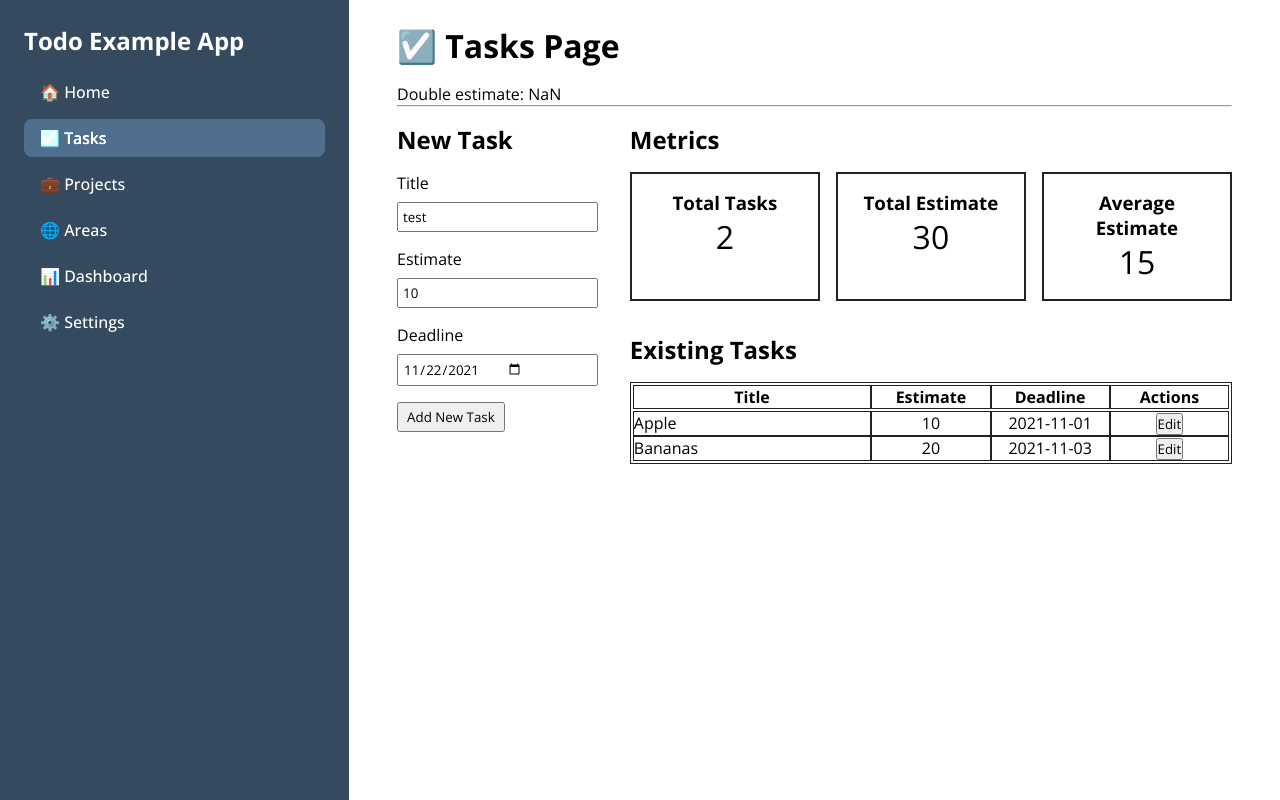
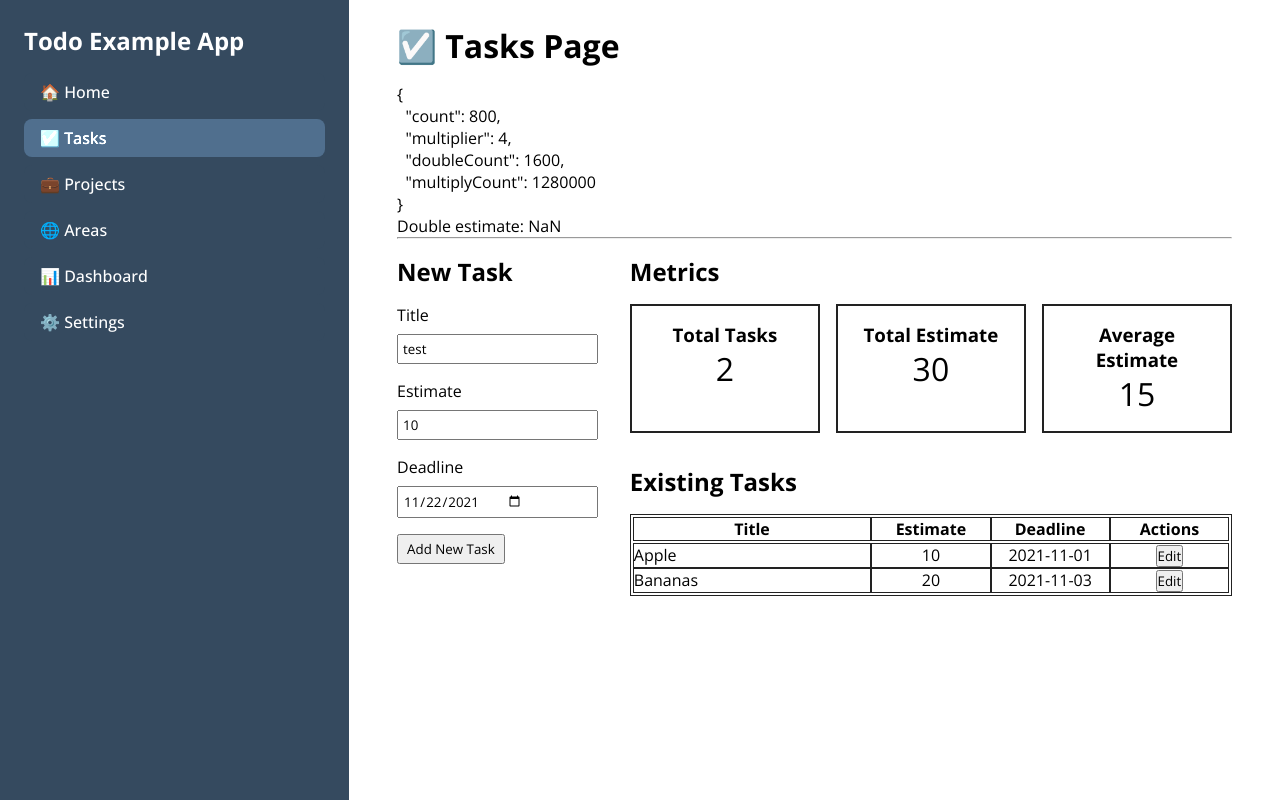
Before and after one commit to bencodezen/essential-vue-3-patterns-and-techniques, a Vue app in the folder example/: page /#/tasks in a window 1280 px wide. Built offline with nearby package versions, Linux system fonts and the light colour scheme.

Commit message:
feature: abstract away counter state to a composable

```diff
--- /dev/null
+++ b/example/src/composables/useCounter.js
@@ -0,0 +1,18 @@
+import { computed, reactive } from 'vue'
+
+const countState = reactive({
+  count: 800,
+  multiplier: 4,
+  doubleCount: computed(() => {
+    return countState.count * 2
+  }),
+  multiplyCount: computed(() => {
+    return countState.count * countState.doubleCount
+  })
+})
+
+export default function () {
+  return {
+    countState
+  }
+}
--- a/example/src/pages/Home.vue
+++ b/example/src/pages/Home.vue
@@ -1,5 +1,6 @@
 <script>
-import { computed, reactive, ref } from 'vue'
+import { computed, ref } from 'vue'
+import useCounter from '../composables/useCounter'
 import DefaultLayout from '../layouts/DefaultLayout.vue'
 
 export default {
@@ -13,6 +14,8 @@ export default {
       multiplier: 3
     })
 
+    const { countState } = useCounter()
+
     // Computed with Ref
     const multiplyCount = computed(() => {
       return newCount.value.count * newCount.value.multiplier
@@ -24,26 +27,26 @@ export default {
     })
 
     // Computed Inside of Reactive
-    const countState = reactive({
-      count: 800,
-      multiplier: 4,
-      doubleCount: computed(() => {
-        return countState.count * 2
-      }),
-      multiplyCount: computed(() => {
-        return countState.count * countState.doubleCount
-      })
-    })
+    // const countState = reactive({
+    //   count: 800,
+    //   multiplier: 4,
+    //   doubleCount: computed(() => {
+    //     return countState.count * 2
+    //   }),
+    //   multiplyCount: computed(() => {
+    //     return countState.count * countState.doubleCount
+    //   })
+    // })
 
     // Computed with Reactive
-    const doubleCountState = computed(() => {
-      return countState.count * countState.multiplier
-    })
+    // const doubleCountState = computed(() => {
+    //   return countState.count * countState.multiplier
+    // })
 
     // Computed with Computed Reactive
-    const halfCountState = computed(() => {
-      return doubleCountState.value / 2
-    })
+    // const halfCountState = computed(() => {
+    //   return doubleCountState.value / 2
+    // })
 
     const incrementNewCount = () => {
       countState.count++
@@ -51,8 +54,8 @@ export default {
 
     return {
       countState,
-      doubleCountState,
-      halfCountState,
+      // doubleCountState,
+      // halfCountState,
       halfCount,
       multiplyCount,
       newCount,
--- a/example/src/pages/Tasks.vue
+++ b/example/src/pages/Tasks.vue
@@ -1,6 +1,9 @@
 <script setup>
-import { computed, reactive, toRefs } from 'vue'
+import { computed, reactive, toRefs, onMounted } from 'vue'
+import useCounter from '../composables/useCounter'
 import DefaultLayout from '../layouts/DefaultLayout.vue'
+
+const { countState } = useCounter()
 
 const newTask = reactive({
   title: 'test',
@@ -53,6 +56,7 @@ export default {
 <template>
   <DefaultLayout>
     <h1>☑️ Tasks Page</h1>
+    <pre>{{ countState }}</pre>
     <p>Double estimate: {{ doubleEstimate }}</p>
     <hr />
     <div class="task-grid">
```
